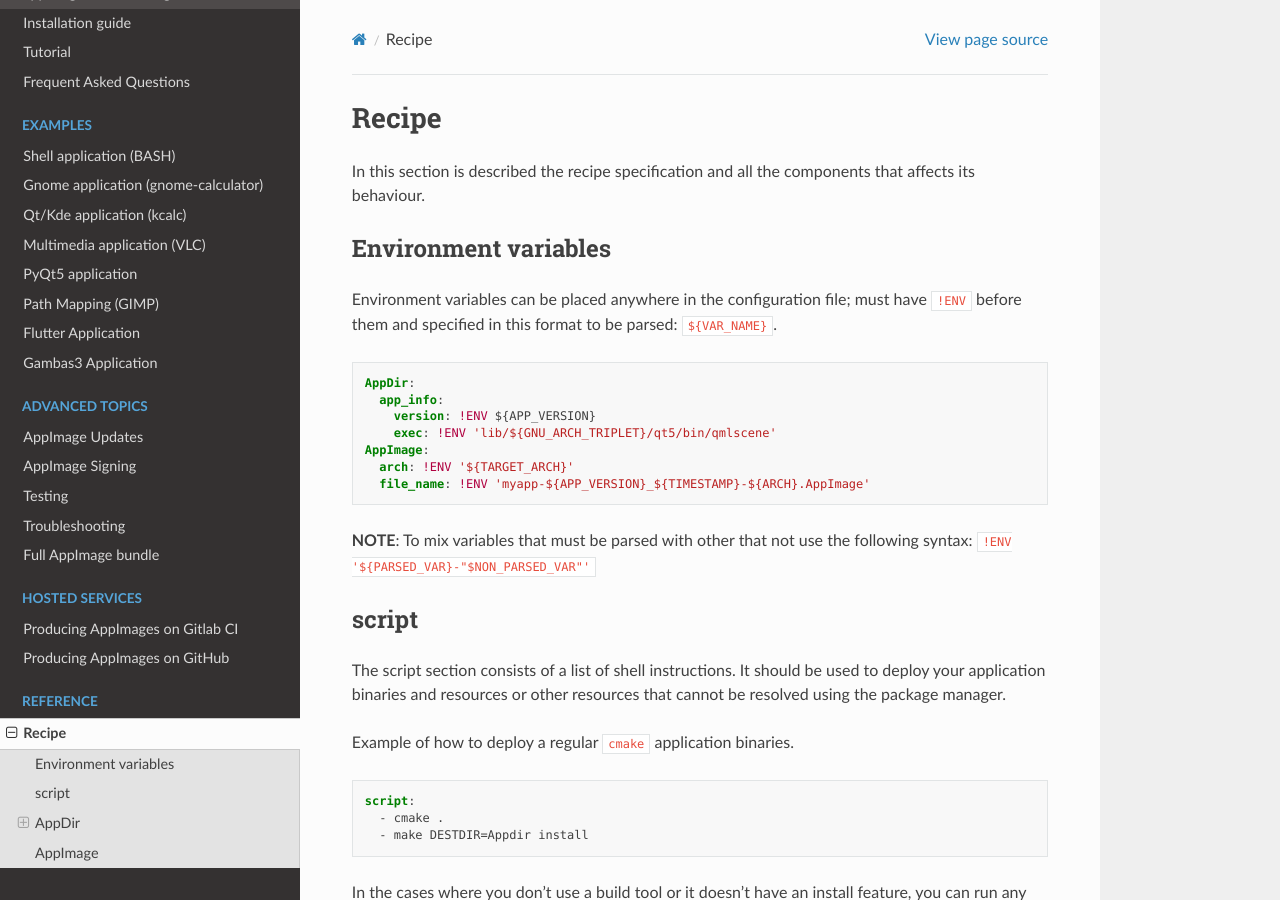
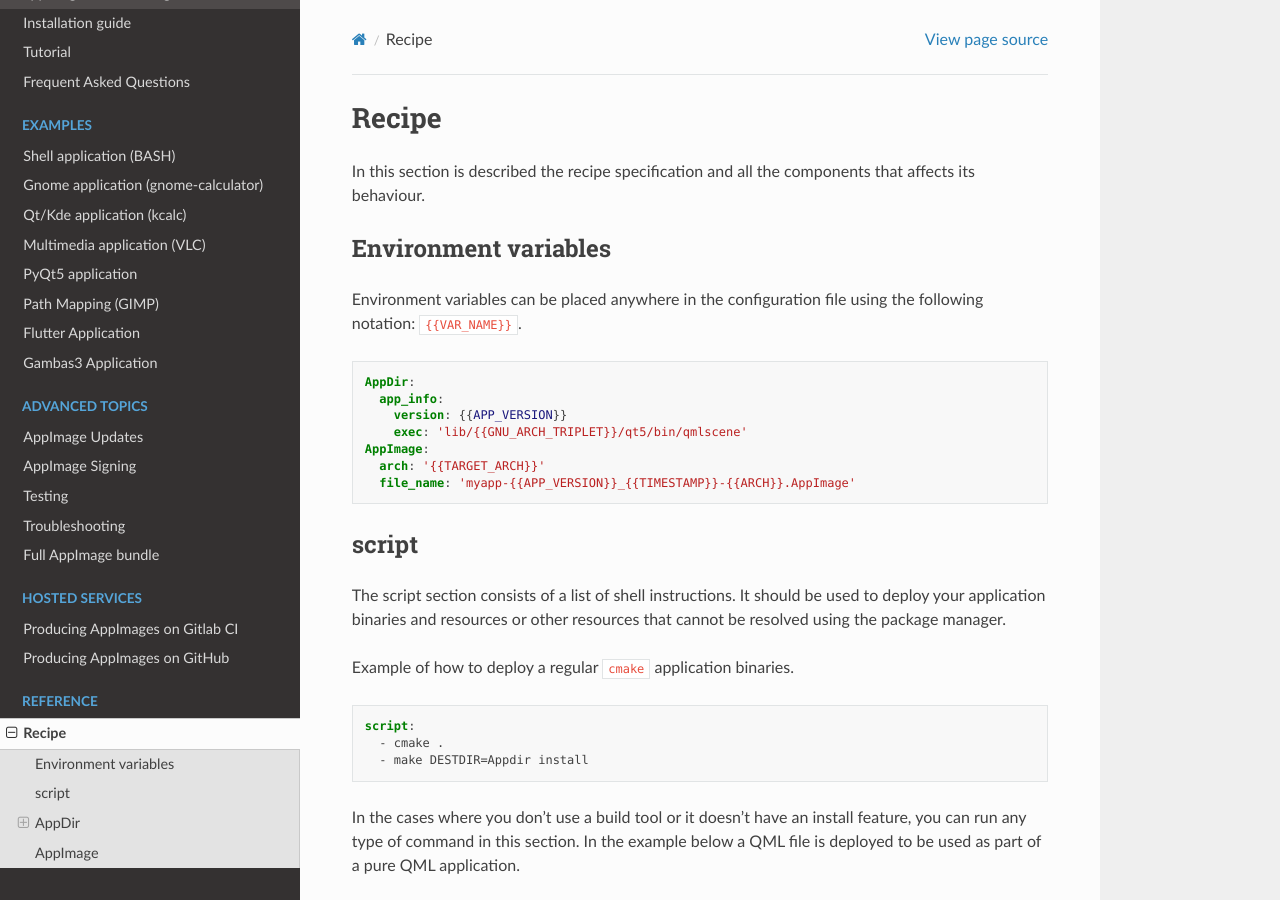
Before and after one commit to AppImageCrafters/appimage-builder-docs, a Sphinx documentation site: the page built from source/reference/recipe.rst, in a window 1280 px wide and 900 px high. Built offline with Sphinx 7.4.7 and the Read the Docs theme 2.0.0, drawn with Linux system fonts in a browser that asks for light colours.

Commit message:
Set `{{}}` notation as default for inserting environment variables in recipe

```diff
--- a/source/reference/recipe.rst
+++ b/source/reference/recipe.rst
@@ -10,24 +10,19 @@ In this section is described the recipe specification and all the components tha
 Environment variables
 =====================
 
-Environment variables can be placed anywhere in the configuration file; must have ``!ENV`` before them and
-specified in this format to be parsed: ``${VAR_NAME}``.
+Environment variables can be placed anywhere in the configuration file using the following notation: ``{{VAR_NAME}}``.
 
 .. code-block:: yaml
 
     AppDir:
       app_info:
-        version: !ENV ${APP_VERSION}
-        exec: !ENV 'lib/${GNU_ARCH_TRIPLET}/qt5/bin/qmlscene'
+        version: {{APP_VERSION}}
+        exec: 'lib/{{GNU_ARCH_TRIPLET}}/qt5/bin/qmlscene'
     AppImage:
-      arch: !ENV '${TARGET_ARCH}'
-      file_name: !ENV 'myapp-${APP_VERSION}_${TIMESTAMP}-${ARCH}.AppImage'
+      arch: '{{TARGET_ARCH}}'
+      file_name: 'myapp-{{APP_VERSION}}_{{TIMESTAMP}}-{{ARCH}}.AppImage'
 
-
-**NOTE**: To mix variables that must be parsed with other that not use the following
-syntax: ``!ENV '${PARSED_VAR}-"$NON_PARSED_VAR"'``
-
-.. _recipe_version_1_script:
+.. _recipe_script:
 
 ======
 script
```
